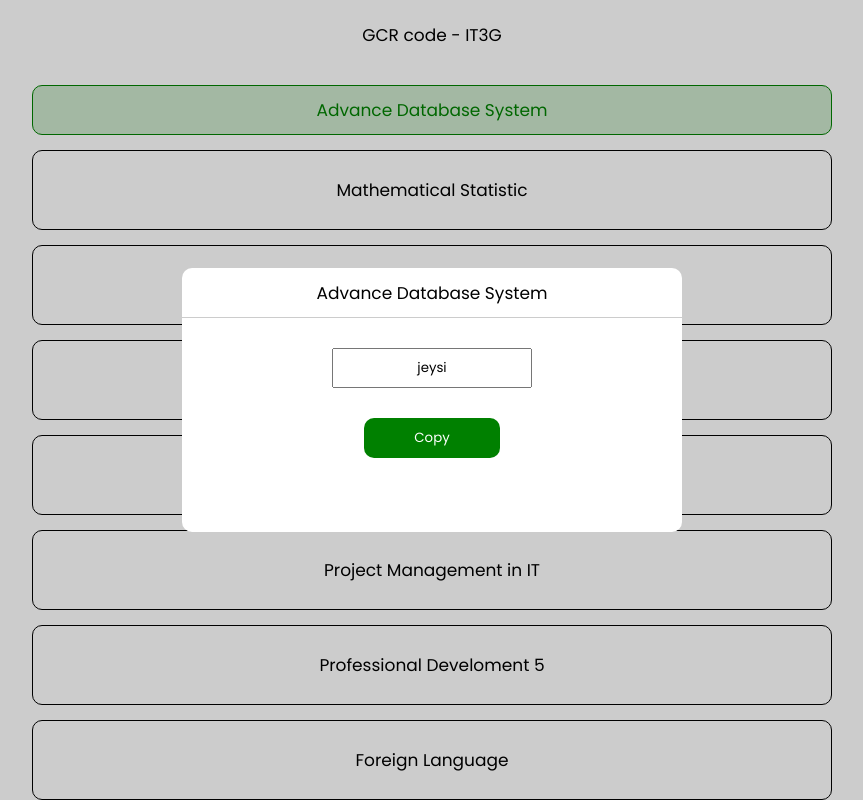
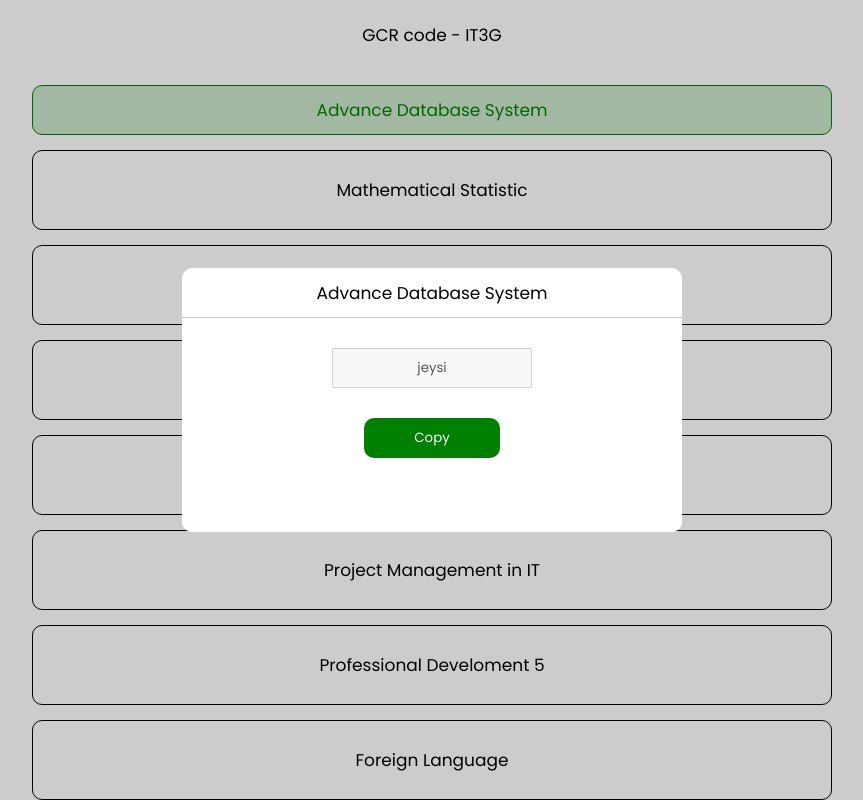
Before and after one commit to JcFaderanga/Code, a plain HTML site: page index.html in a window 1280 px wide. Both pictures are taken after a click on the element "Advance Database System". Shown: the whole page, without its empty margins (208-1071 px from the left). Drawn offline with Linux system fonts and the light colour scheme.

Commit message:
Update index.html

```diff
--- a/index.html
+++ b/index.html
@@ -39,7 +39,7 @@
     			<span id="title" class="title">Mathematical Statistic</span>
     		</div>
     		<div class="input">
-    			<input id="code" type="text" name="code" value="123">
+    			<input id="code" type="text" name="code" value="123" disabled>
     		</div>
     		<div class="button">
     			<button>Copy</button>
```
